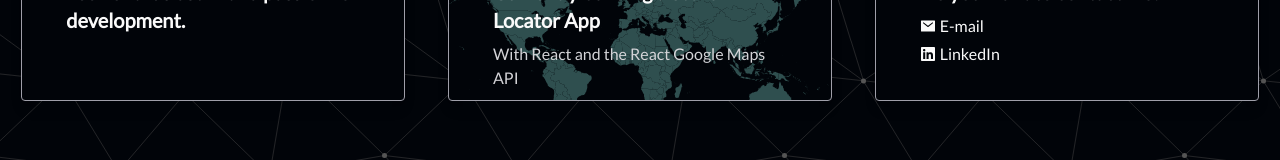
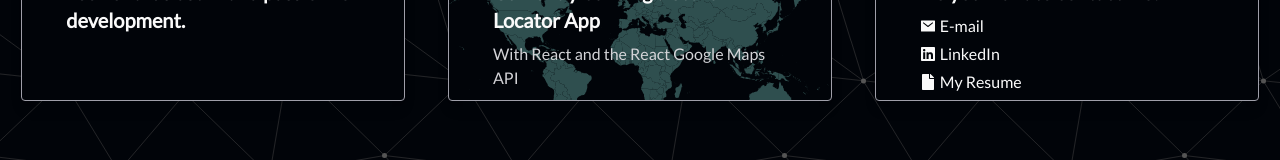
Before and after one commit to 8octa/portfoliov3, a React (Vite) app: page / in a window 1280 px wide. Shown: the part 1159-1319 px from the top of the page. Built offline with nearby package versions, Linux system fonts and the light colour scheme; what tailwindcss-animated would draw is missing.

Commit message:
added resume

```diff
--- a/src/components/Card.jsx
+++ b/src/components/Card.jsx
@@ -2,6 +2,7 @@ import { FaHtml5, FaCss3Alt, FaJs, FaReact, FaLinkedin } from "react-icons/fa";
 import { RiTailwindCssFill } from "react-icons/ri";
 import { SiTypescript, SiNextdotjs } from "react-icons/si";
 import { IoMailSharp } from "react-icons/io5";
+import { FaFile } from "react-icons/fa";
 
 const Card = ({ title, description, id, img }) => {
   return (
@@ -37,6 +38,14 @@ const Card = ({ title, description, id, img }) => {
               <FaLinkedin />
               LinkedIn
             </a>
+            <a
+              className="flex gap-1 items-center hover:text-blue-500 transition-all duration-200"
+              href="/public/Octavian_Tataru_Resume.pdf"
+              target="_blank"
+            >
+              <FaFile />
+              My Resume
+            </a>
           </div>
         )}
       </div>
```
Also changed, not shown: 1 other file (tests, documents, lock files or other folders).
